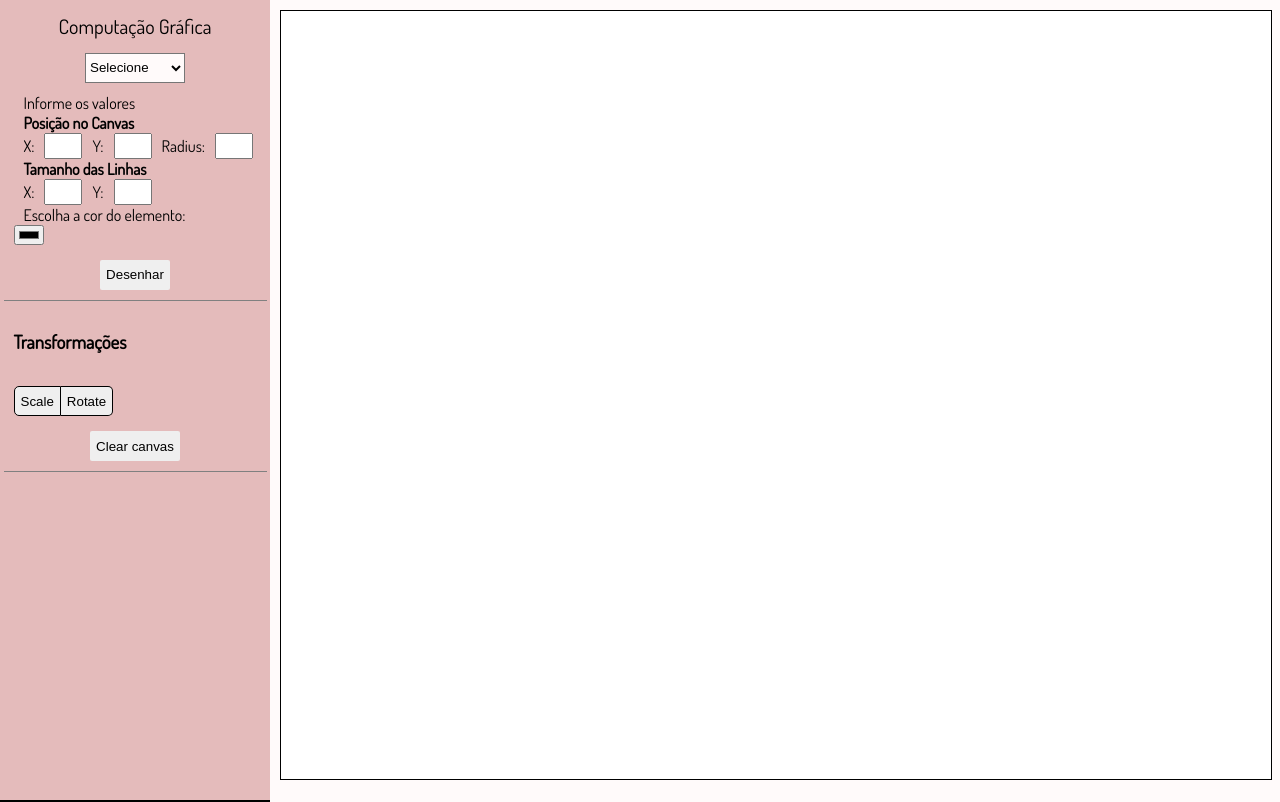
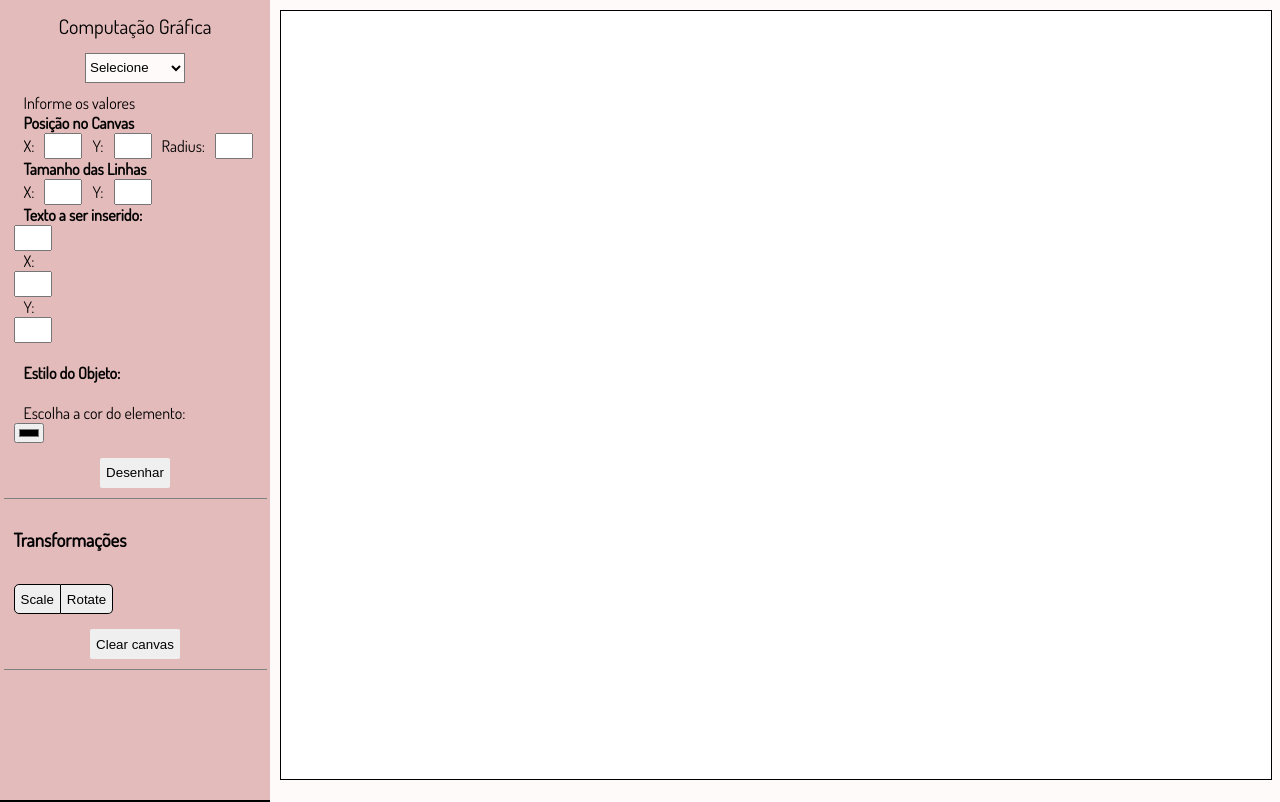
Before and after one commit to abalioni/objdrawing, a website: page public/index.html in a window 1280 px wide. Drawn offline with Linux system fonts and the light colour scheme.

Commit message:
Update index.html

```diff
--- a/public/index.html
+++ b/public/index.html
@@ -41,9 +41,36 @@
           </span>
         </div>
 
-        <label for="color">Escolha a cor do elemento:</label>
+
+
+
+		<label for="texto"><strong>Texto a ser inserido:</strong></label>
+		<input type="text" value="" id="texto">
+		<div class="texts">
+		<label for="t1">X:</label>
+        <input type="text" name="name" value="" id="t1">
+        <label for="t2">Y:</label>
+        <input type="text" name="name" value="" id="t2">
+		</div>
+
+		<br>
+		<label for="texto"><strong>Estilo do Objeto:</strong></label>
+		<br>
+
+		<div id="elementColor">
+		<label for="color">Escolha a cor do elemento:</label>
         <input type="color" name="colorpicker" value="#000000" id="colorpick">
+		</div>
+
+
+
+
+
+
         <button type="button" name="button" id="btnDraw">Desenhar</button>
+
+
+
       </section>
       <section>
         <h3><strong>Transformações</strong></h3>
```
